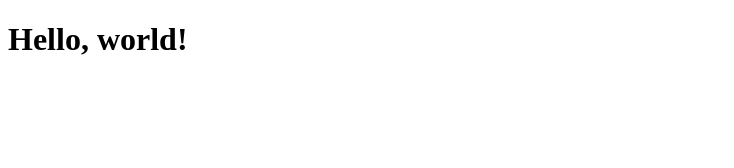
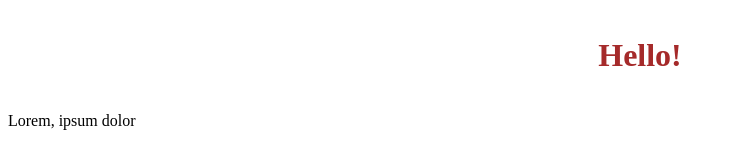
Before and after one commit to anastshak/it-shuttle-dz, a plain HTML site: page index.html in a window 1280 px wide. Shown: the whole page, without its empty margins (0-734 px from the left). Drawn offline with Linux system fonts and the light colour scheme.

Commit message:
add new file

```diff
--- a/index.html
+++ b/index.html
@@ -5,8 +5,10 @@
     <meta http-equiv="X-UA-Compatible" content="IE=edge">
     <meta name="viewport" content="width=device-width, initial-scale=1.0">
     <title>Document</title>
+    <link rel="stylesheet" href="style.css">
 </head>
 <body>
-    <h1> Hello, world! </h1>
+    <h1 class="heading"> Hello! </h1>
+    <p>Lorem, ipsum dolor</p>
 </body>
 </html>
--- /dev/null
+++ b/style.css
@@ -0,0 +1,5 @@
+.heading{
+    text-align: center;
+    padding: 0.5em;
+    color: brown;
+}
```
Also changed, not shown: 1 other file.
